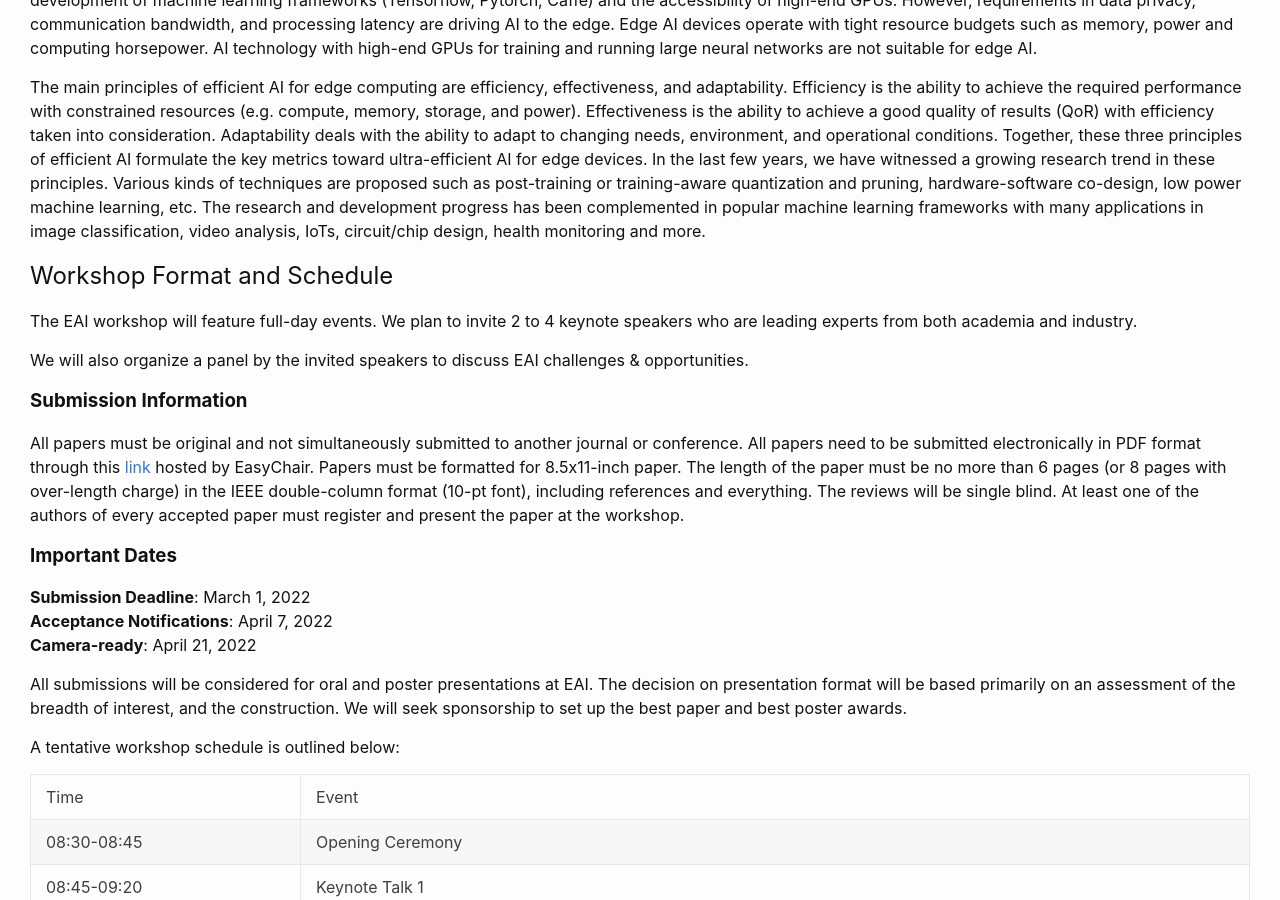
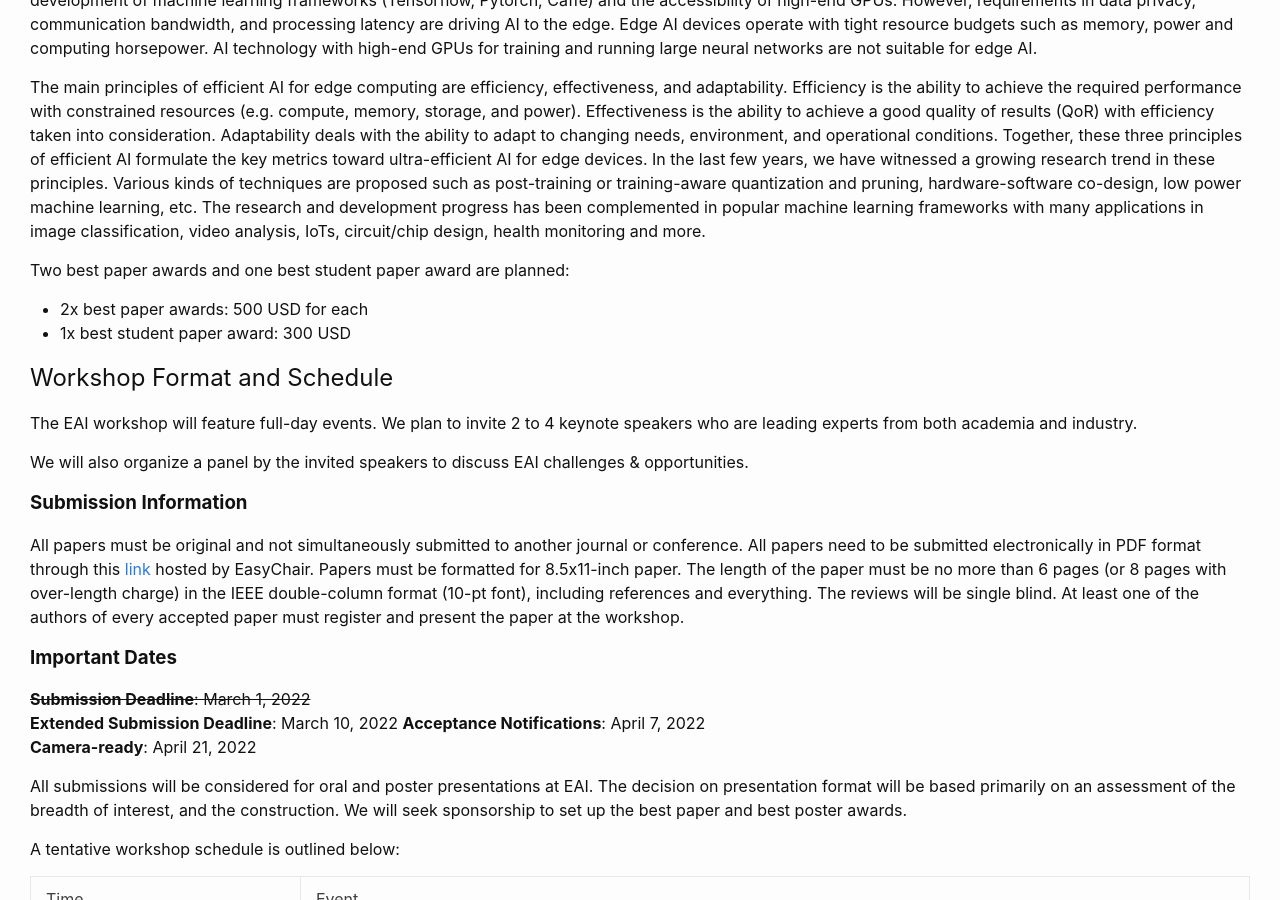
Before and after one commit to EAI-ICDCS/EAI-ICDCS.github.io, a Jekyll site: the page built from index2022.markdown, in a window 1280 px wide and 900 px high, scrolled down 633 px. Built offline with Jekyll 4.4.1, drawn with Linux system fonts in a browser that asks for light colours.

Commit message:
Update index2022.markdown
Extend the submission date by 9 days

```diff
--- a/index2022.markdown
+++ b/index2022.markdown
@@ -24,6 +24,10 @@ This workshop focuses on an emerging and impactful topic  Efficient Artificial I
 
 The main principles of efficient AI for edge computing are efficiency, effectiveness, and adaptability. Efficiency is the ability to achieve the required performance with constrained resources (e.g. compute, memory, storage, and power). Effectiveness is the ability to achieve a good quality of results (QoR) with efficiency taken into consideration. Adaptability deals with the ability to adapt to changing needs, environment, and operational conditions. Together, these three principles of efficient AI formulate the key metrics toward ultra-efficient AI for edge devices. In the last few years, we have witnessed a growing research trend in these principles.  Various kinds of techniques are proposed such as post-training or training-aware quantization and pruning, hardware-software co-design, low power machine learning, etc. The research and development progress has been complemented in popular machine learning frameworks with many applications in image classification, video analysis, IoTs, circuit/chip design, health monitoring and more.
 
+Two best paper awards and one best student paper award are planned:
+* 2x best paper awards: 500 USD for each
+* 1x best student paper award: 300 USD
+
 ## Workshop Format and Schedule
 
 The EAI workshop will feature full-day events. We plan to invite 2 to 4 keynote speakers who are leading experts from both academia and industry.
@@ -42,7 +46,8 @@ We will also organize a panel by the invited speakers to discuss EAI challenges
 All papers must be original and not simultaneously submitted to another journal or conference. All papers need to be submitted electronically in PDF format through  this [link](https://easychair.org/conferences/?conf=icdcseai2022) hosted by EasyChair. Papers must be formatted for 8.5x11-inch paper. The length of the paper must be no more than 6 pages (or 8 pages with over-length charge) in the IEEE double-column format (10-pt font), including references and everything. The reviews will be single blind. At least one of the authors of every accepted paper must register and present the paper at the workshop.
 
 ### **Important Dates**
-**Submission Deadline**: March 1, 2022
+~~**Submission Deadline**: March 1, 2022~~
+**Extended Submission Deadline**: March 10, 2022
 **Acceptance Notifications**: April 7, 2022
 **Camera-ready**: April 21, 2022
 
```
